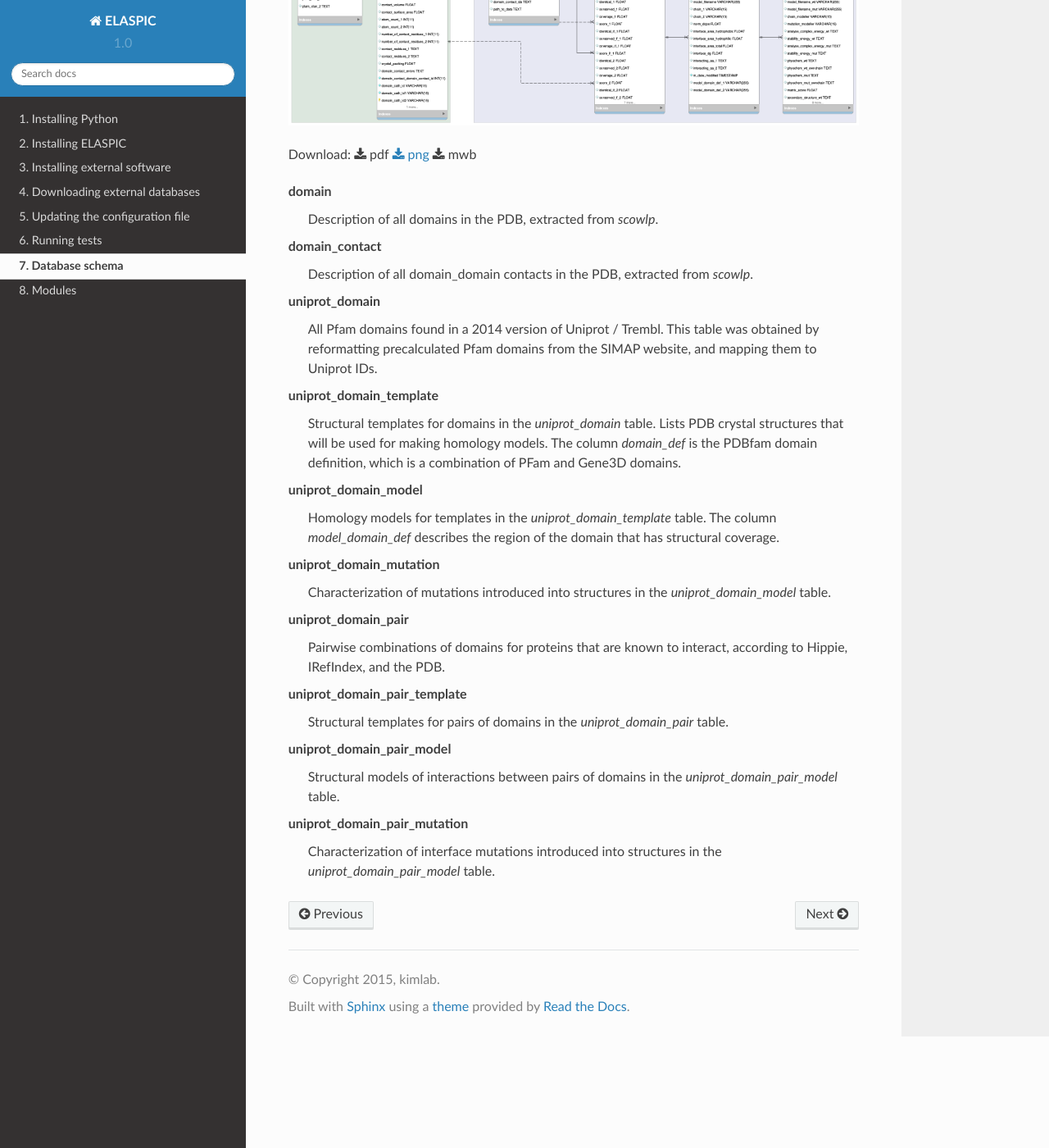
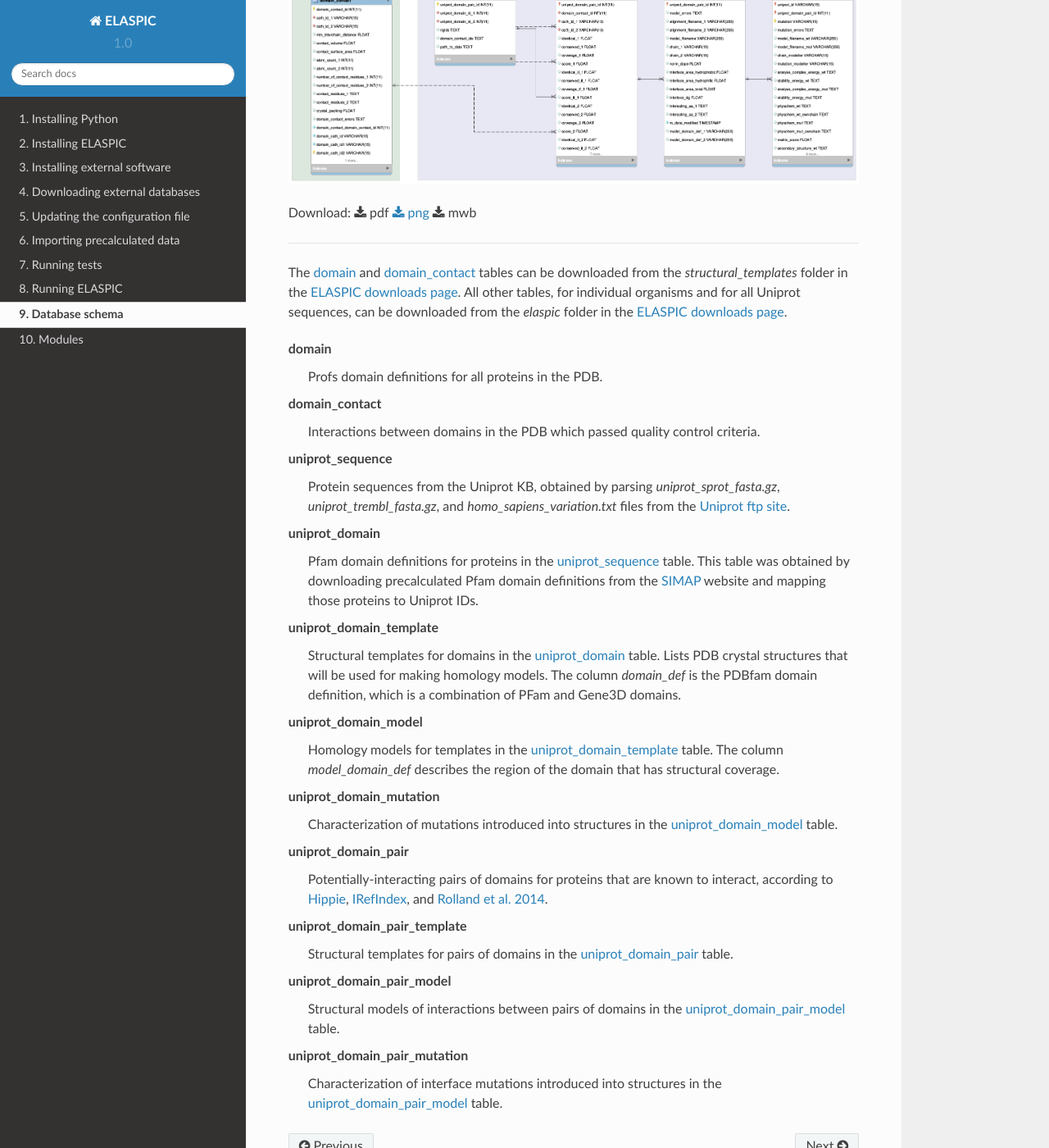
Before and after one commit to elaspic/elaspic, a Sphinx documentation site: the page built from docs/database_schema.rst, in a window 1280 px wide and 1400 px high, scrolled down 488 px. Shown: the whole window at 82% size. Built offline with Sphinx 7.4.7 and the Read the Docs theme 2.0.0, drawn with Linux system fonts in a browser that asks for light colours.

Commit message:
Updated the documentation:
Former-commit-id: 8ea39c4a4c4552a2cc83d396ffdececc8c434818

```diff
--- a/docs/database_schema.rst
+++ b/docs/database_schema.rst
@@ -1,6 +1,5 @@
 Database schema
 ===============
-
 
 .. image:: ./figures/elaspic_schema.*
 
@@ -12,39 +11,57 @@ Database schema
   :download:`mwb <./figures/elaspic.mwb>`
 
 
-domain
-  Description of all domains in the PDB, extracted from `scowlp`.
+----------------
 
-domain_contact
-  Description of all domain_domain contacts in the PDB, extracted from `scowlp`.
+The :term:`domain` and :term:`domain_contact` tables can be downloaded from the `structural_templates`
+folder in the `ELASPIC downloads page`_. All other tables, for individual organisms and for all
+Uniprot sequences, can be downloaded from the `elaspic` folder in the `ELASPIC downloads page`_.
 
-uniprot_domain
-  All Pfam domains found in a 2014 version of Uniprot / Trembl. This table was obtained by
-  reformatting precalculated Pfam domains from the SIMAP website, and mapping them to Uniprot IDs.
 
-uniprot_domain_template
-  Structural templates for domains in the `uniprot_domain` table. Lists PDB crystal structures
-  that will be used for making homology models. The column `domain_def` is the PDBfam domain
-  definition, which is a combination of PFam and Gene3D domains.
+.. glossary::
 
-uniprot_domain_model
-  Homology models for templates in the `uniprot_domain_template` table. The column `model_domain_def`
-  describes the region of the domain that has structural coverage.
+   domain
+     Profs domain definitions for all proteins in the PDB.
 
-uniprot_domain_mutation
-  Characterization of mutations introduced into structures in the `uniprot_domain_model` table.
+   domain_contact
+     Interactions between domains in the PDB which passed quality control criteria.
 
-uniprot_domain_pair
-  Pairwise combinations of domains for proteins that are known to interact, according to
-  Hippie, IRefIndex, and the PDB.
+   uniprot_sequence
+     Protein sequences from the Uniprot KB, obtained by parsing `uniprot_sprot_fasta.gz`, `uniprot_trembl_fasta.gz`, and `homo_sapiens_variation.txt` files from the `Uniprot ftp site`_.
 
-uniprot_domain_pair_template
-  Structural templates for pairs of domains in the `uniprot_domain_pair` table.
+   uniprot_domain
+     Pfam domain definitions for proteins in the :term:`uniprot_sequence` table. This table was obtained by downloading precalculated Pfam domain definitions from the `SIMAP`_ website and mapping those proteins to Uniprot IDs.
 
-uniprot_domain_pair_model
-  Structural models of interactions between pairs of domains in the `uniprot_domain_pair_model`
-  table.
+   uniprot_domain_template
+     Structural templates for domains in the :term:`uniprot_domain` table. Lists PDB crystal structures
+     that will be used for making homology models. The column `domain_def` is the PDBfam domain
+     definition, which is a combination of PFam and Gene3D domains.
 
-uniprot_domain_pair_mutation
-  Characterization of interface mutations introduced into structures in the `uniprot_domain_pair_model`
-  table.
+   uniprot_domain_model
+     Homology models for templates in the :term:`uniprot_domain_template` table. The column `model_domain_def` describes the region of the domain that has structural coverage.
+
+   uniprot_domain_mutation
+     Characterization of mutations introduced into structures in the :term:`uniprot_domain_model` table.
+
+   uniprot_domain_pair
+     Potentially-interacting pairs of domains for proteins that are known to interact, according to
+     `Hippie`_, `IRefIndex`_, and `Rolland et al. 2014`_.
+
+   uniprot_domain_pair_template
+     Structural templates for pairs of domains in the :term:`uniprot_domain_pair` table.
+
+   uniprot_domain_pair_model
+     Structural models of interactions between pairs of domains in the :term:`uniprot_domain_pair_model`
+     table.
+
+   uniprot_domain_pair_mutation
+     Characterization of interface mutations introduced into structures in the :term:`uniprot_domain_pair_model` table.
+
+
+.. _SIMAP: http://liferay.csb.univie.ac.at/portal/web/simap
+.. _Hippie: http://cbdm.mdc-berlin.de/tools/hippie/
+.. _IRefIndex: http://irefindex.org
+.. _Rolland et al. 2014: http://dx.doi.org/10.1016/j.cell.2014.10.050
+.. _Profs: https://bitbucket.org/afgiraldofo/pdbfam
+.. _ELASPIC downloads page: http://elaspic.kimlab.org/static/download/
+.. _Uniprot ftp site: ftp://ftp.uniprot.org/pub/databases/uniprot/current_release/knowledgebase/
--- a/docs/install_python.rst
+++ b/docs/install_python.rst
@@ -1,3 +1,5 @@
+.. _install_python:
+
 Installing Python
 =================
 
@@ -42,7 +44,7 @@ such as numpy / scipy.
 Once you have Python installed in your system, you should set up a virual environment for the elaspic project.
 The instructions on how to do this can be found on the `virtualenv`_ and `virtuanenvwrapper`_ websites.
 
-Run ``pip install -r requirements_virtualenv_{py2/py3}.txt`` in the elaspic directory to install
+Run ``pip install -r requirements_virtualenv.txt`` in the elaspic directory to install
 the required python packages.
 
 
--- a/docs/running_tests.rst
+++ /dev/null
@@ -1,4 +0,0 @@
-Running tests
-=============
-
-In progress...
--- a/elaspic.py
+++ b/elaspic.py
@@ -1,4 +1,4 @@
-#!/usr/env python
+#!/usr/bin/env python
 """
 Created on Fri Mar  6 18:18:24 2015
 
```
Also changed, not shown: docs/config_file.rst (+73 -94 lines), docs/download_data.rst (+9 -19 lines), docs/import_precalculated.rst (added, +12 -0 lines), docs/index.rst (+35 -2 lines), docs/install_elaspic.rst (+4 -12 lines), docs/run_elaspic.rst (added, +54 -0 lines), docs/run_tests.rst (added, +11 -0 lines), requirements_virtualenv_py2.txt (deleted, +0 -20 lines), requirements_virtualenv_py3.txt (deleted, +0 -20 lines), docs/figures/elaspic_schema.png, 2 other files.
